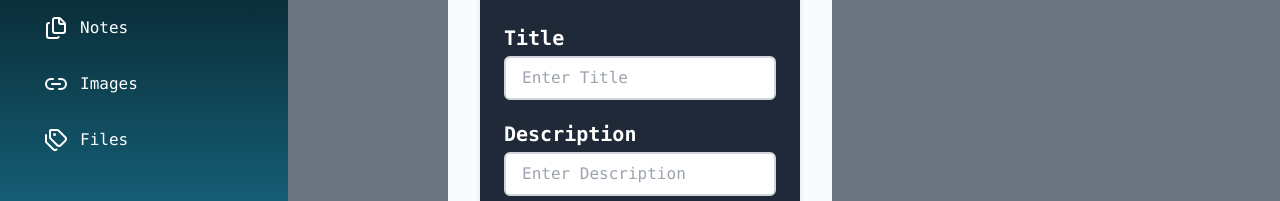
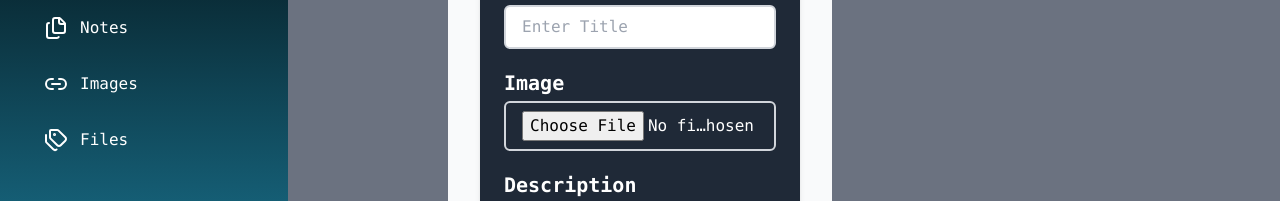
Before and after one commit to kiran-11123/Brainly-new, a React (Vite) app in the folder frontend/: page /home in a window 1280 px wide. Both pictures are taken after a click on the button "Add Content". Shown: the part 196-397 px from the top of the page. Built offline with nearby package versions, Linux system fonts and the light colour scheme; no server answers.

Commit message:
Image thing is not working

```diff
--- a/frontend/src/components/Card.tsx
+++ b/frontend/src/components/Card.tsx
@@ -1,15 +1,17 @@
 import axios from "axios";
 import { ShareIcon_1 } from "../icons/ShareIcon_1";
-import { Trash2, NotebookText, Youtube, Twitter, Files } from "lucide-react";
+import { Trash2, NotebookText, Youtube, Twitter, Files , Link } from "lucide-react";
 import { useEffect, useRef } from "react";
 
 interface CardProps {
   title: string;
   link: string;
   description:string,
-  type: "twitter" | "youtube" | "file" | "note" ;
+  type: "twitter" | "youtube" | "image" | "note" ;
+  image:string|null;
   id:string
 }
+
 
 function extractYouTubeId(url: string): string {
   const regExp =
@@ -50,7 +52,10 @@ async function deleteContent(id:string) {
 
 }
 
-export default function Card({ title, link, type ,description ,id}: CardProps) {
+export default function Card({ title, link, type ,description ,id , image}: CardProps) {
+
+
+const imageUrl = `http://localhost:3000/uploads/${image}`;
 
 
 
@@ -63,7 +68,7 @@ export default function Card({ title, link, type ,description ,id}: CardProps) {
           <div className="pr-2 text-gray-500 items-center flex">
             {type === "twitter" && <Twitter className="text-blue-900" />}
             {type === "youtube" && <Youtube className="text-red-800" />}
-            {type === "file" && <Files />}
+            {type === "image" && <Link />}
             {type === "note" && <NotebookText />}
           </div>
           <div className="font-semibold font-mono text-md">{title}</div>
@@ -97,6 +102,18 @@ export default function Card({ title, link, type ,description ,id}: CardProps) {
   </div>
 )}
 
+{type==="image" &&(
+
+   <div className="border border-gray-200 h-72 rounded-lg overflow-y-auto overflow-x-hidden shadow-sm bg-white flex justify-center">
+     <div className="w-full flex justify-center">
+
+      <img src={imageUrl} alt="Image"  className="w-full h-full object-cover"/>
+      </div>
+    </div>
+)
+
+}
+
         {type === "twitter"  && (
           <div
 
@@ -116,13 +133,9 @@ export default function Card({ title, link, type ,description ,id}: CardProps) {
           </div>
         )}
 
-        {type === "file" && (
 
-          <div className="border border-gray-200 h-72 rounded-lg overflow-y-auto overflow-x-hidden shadow-sm bg-white flex justify-center items-center">
-            {description}
-            </div>
 
-        )}
+
 
         {type === "note" &&(
 
--- a/frontend/src/components/CreateContentModel.tsx
+++ b/frontend/src/components/CreateContentModel.tsx
@@ -9,6 +9,7 @@ interface Values{
     link:string;
     type:string;
     description:string;
+    image:File|null
 }
 
 
@@ -19,6 +20,8 @@ export default function CreateContentModel({ open, Onclose }: { open: boolean, O
     let [type, setType] = useState("");
     let [description, setDescription] = useState("");
     let [message, SetMessage] = useState("");
+    const [EventImage, SetEventImage] = useState<File | null>(null);
+
 
 
       useEffect(()=>{
@@ -44,7 +47,8 @@ export default function CreateContentModel({ open, Onclose }: { open: boolean, O
                 title:"",
                 link:"",
                 type:"",
-                description:""
+                description:"",
+                image:null
             }
 
             if(title.length > 10) {
@@ -71,6 +75,11 @@ export default function CreateContentModel({ open, Onclose }: { open: boolean, O
             if(description.length>0 && description.length<50){
                 obj.description=description;
             }
+            if(EventImage){
+                obj.image=EventImage
+            }
+
+            console.log(obj.image);
 
            const response = await axios.post("http://localhost:3000/api/v1/data/content", obj, {
   withCredentials: true
@@ -113,6 +122,11 @@ export default function CreateContentModel({ open, Onclose }: { open: boolean, O
         }
 
     }
+     function ImageSetting(e: React.ChangeEvent<HTMLInputElement>) {
+        if (e.target.files && e.target.files.length > 0) {
+            SetEventImage(e.target.files[0]);
+        }
+    }
 
     return (
         <div>
@@ -143,15 +157,26 @@ export default function CreateContentModel({ open, Onclose }: { open: boolean, O
                                             Title
                                         </label>
 
-                                        <input onChange={(e) => setTitle(e.target.value)} required value={title} className="w-full text-black px-4 py-2 rounded-md border-2 border-gray-300 focus:outline-none focus:ring-2 focus:ring-blue-400" placeholder="Enter Title"  />
+                                        <input onChange={(e) => setTitle(e.target.value)}  value={title} className="w-full text-black px-4 py-2 rounded-md border-2 border-gray-300 focus:outline-none focus:ring-2 focus:ring-blue-400" placeholder="Enter Title"  />
                                     </div>
+
+                                    <div>
+                                        <label className="font-bold text-lg sm:text-xl block mb-1 text-white">
+                                            Image
+                                        </label>
+
+                                        <input id="image"
+                                type="file"
+                                accept="image/*" onChange={ImageSetting}  className="w-full text-white px-4 py-2 rounded-md border-2 border-gray-300 focus:outline-none focus:ring-2 focus:ring-blue-400" placeholder="upload Image"  />
+                                    </div>
+
 
                                       <div>
                                         <label className="font-bold text-lg sm:text-xl block mb-1 text-white">
                                             Description
                                         </label>
 
-                                        <input onChange={(e) => setDescription(e.target.value)} required value={description} className="w-full px-4 py-2 rounded-md border-2 border-gray-300 focus:outline-none focus:ring-2 focus:ring-blue-400" placeholder="Enter Description" />
+                                        <input onChange={(e) => setDescription(e.target.value)}  value={description} className="w-full px-4 py-2 rounded-md border-2 border-gray-300 focus:outline-none focus:ring-2 focus:ring-blue-400" placeholder="Enter Description" />
                                     </div>
 
 
@@ -160,7 +185,7 @@ export default function CreateContentModel({ open, Onclose }: { open: boolean, O
                                             Link
                                         </label>
 
-                                        <input required onChange={(e) => setLink(e.target.value)} value={link} className="w-full px-4 py-2 rounded-md border-2 border-gray-300 focus:outline-none focus:ring-2 focus:ring-blue-400" placeholder="Paste the Link here" />
+                                        <input  onChange={(e) => setLink(e.target.value)} value={link} className="w-full px-4 py-2 rounded-md border-2 border-gray-300 focus:outline-none focus:ring-2 focus:ring-blue-400" placeholder="Paste the Link here" />
                                     </div>
 
 
@@ -170,7 +195,7 @@ export default function CreateContentModel({ open, Onclose }: { open: boolean, O
                                             Type
                                         </label>
 
-                                        <input required onChange={(e) => setType(e.target.value)} value={type} className="w-full px-4 py-2 rounded-md border-2 border-gray-300 focus:outline-none focus:ring-2 focus:ring-blue-400" placeholder="ex :twitter ,youtube ,file ,note" />
+                                        <input  required onChange={(e) => setType(e.target.value)} value={type} className="w-full px-4 py-2 rounded-md border-2 border-gray-300 focus:outline-none focus:ring-2 focus:ring-blue-400" placeholder="ex :twitter ,youtube ,file ,note" />
                                     </div>
 
 
--- a/frontend/src/components/Home.tsx
+++ b/frontend/src/components/Home.tsx
@@ -11,11 +11,12 @@ import { PlusIcon } from "../icons/PlusIcon";
 import { ShareIcon_1 } from "../icons/ShareIcon_1";
 
 interface ContentItem {
-  type: "twitter" | "youtube" | "file" | "note";
+  type: "twitter" | "youtube" | "image" | "note";
   description: string;
   link: string;
   title: string;
   _id: string;
+  image:string|null;
 }
 
 export default function Home() {
@@ -128,6 +129,7 @@ useEffect(() => {
                   link={item.link}
                   title={item.title}
                   id={item._id}
+                  image={item.image || null}
                 />
               </div>
             ))
```
Also changed, not shown: 4 other files (tests, documents, lock files or other folders).
